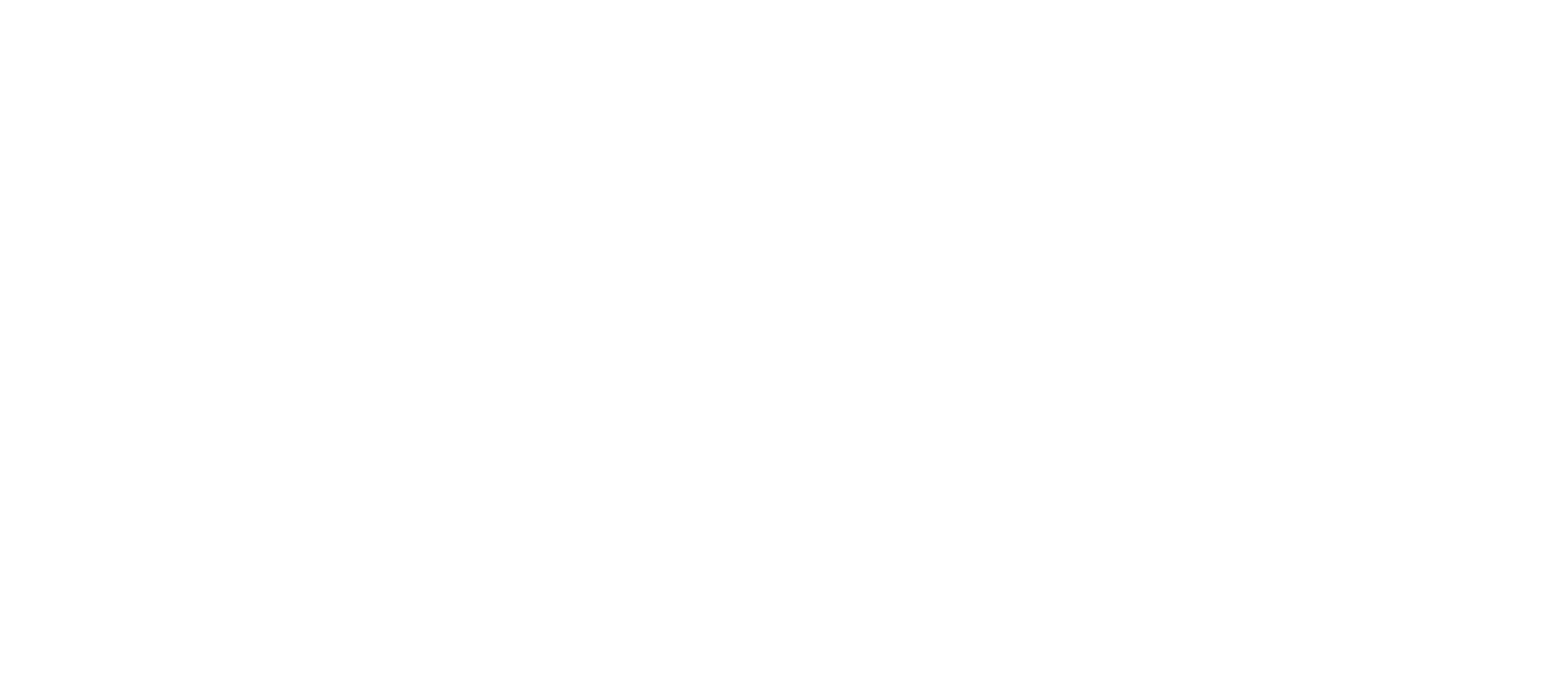
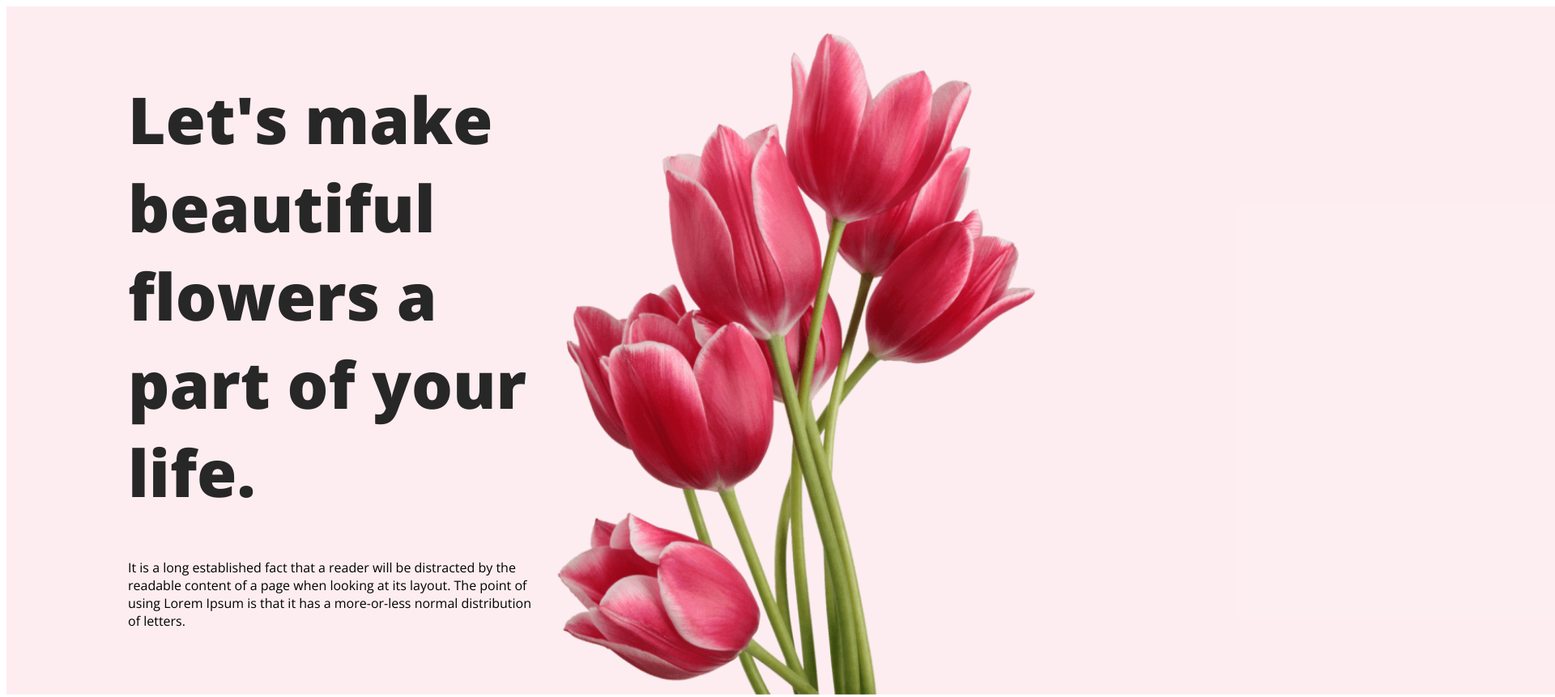
Before and after one commit to Afsana-L/Flower-Shop-Assignment, a plain HTML site: page index.html in a window 1280 px wide. Shown: the whole page at 81% size, 1920 px wide, since content can reach past the window. Before the commit the page ends 800 px from the top, so only its background shows below. Drawn offline with nearby package versions, Linux system fonts and the light colour scheme.

Commit message:
arragned banner

```diff
--- a/index.html
+++ b/index.html
@@ -14,13 +14,17 @@
 
 <body>
     <header class="header">
+        <div class="banner">
+            <div class="banner-content">
+                <h1 class="banner-name">Let's make beautiful flowers a part of your life.</h1>
+                <p>It is a long established fact that a reader will be distracted by the readable content of a page when looking at its layout. The point of using Lorem Ipsum is that it has a more-or-less normal distribution of letters.</p>
+            </div>
+            <img class="profile picture" src="Flower Asset/pngwing 10.png" alt="">
+        </div>
 </header>
     <main>
     </main>
     <footer>
-
-
-
     </footer>
 
 </body>
--- a/style.css
+++ b/style.css
@@ -4,5 +4,43 @@ body {
 }
 
 .button-primary {
+    display: inline-flex;
+    padding: 20px 43px;
+    align-items: flex-start;
+    gap: 10px;
+    border-radius: 8px;
+    background: #E55473;
+}
 
+/* header related styles*/
+.header {
+    display: flex;
+    width: 1920px;
+    height: 850px;
+    flex-shrink: 0;
+    background: rgba(229, 84, 115, 0.10);
 }
+
+.banner {
+    padding: 30px 30px 0px 150px;
+    display: flex;
+    justify-content: space-between;
+}
+
+.banner-content {
+    max-width: 500px;
+}
+
+.banner.first-flower{
+    width: 500px;
+    height: 676px;
+    flex-shrink: 0;
+    image-rendering: auto;
+}
+
+.banner-name {
+    color: #272727;
+    font-size: 80px;
+    font-style: normal;
+    font-weight: 800;
+}
```
